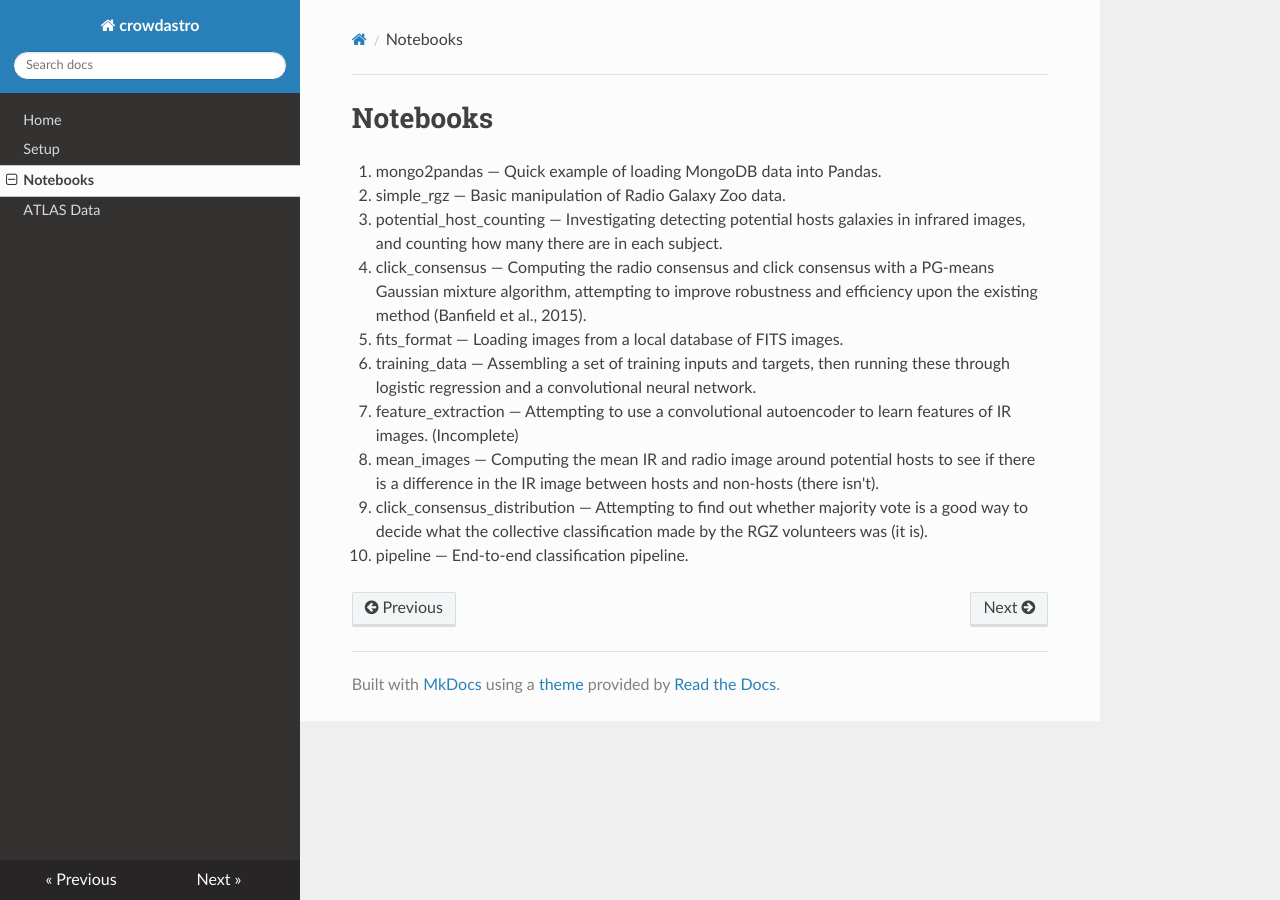
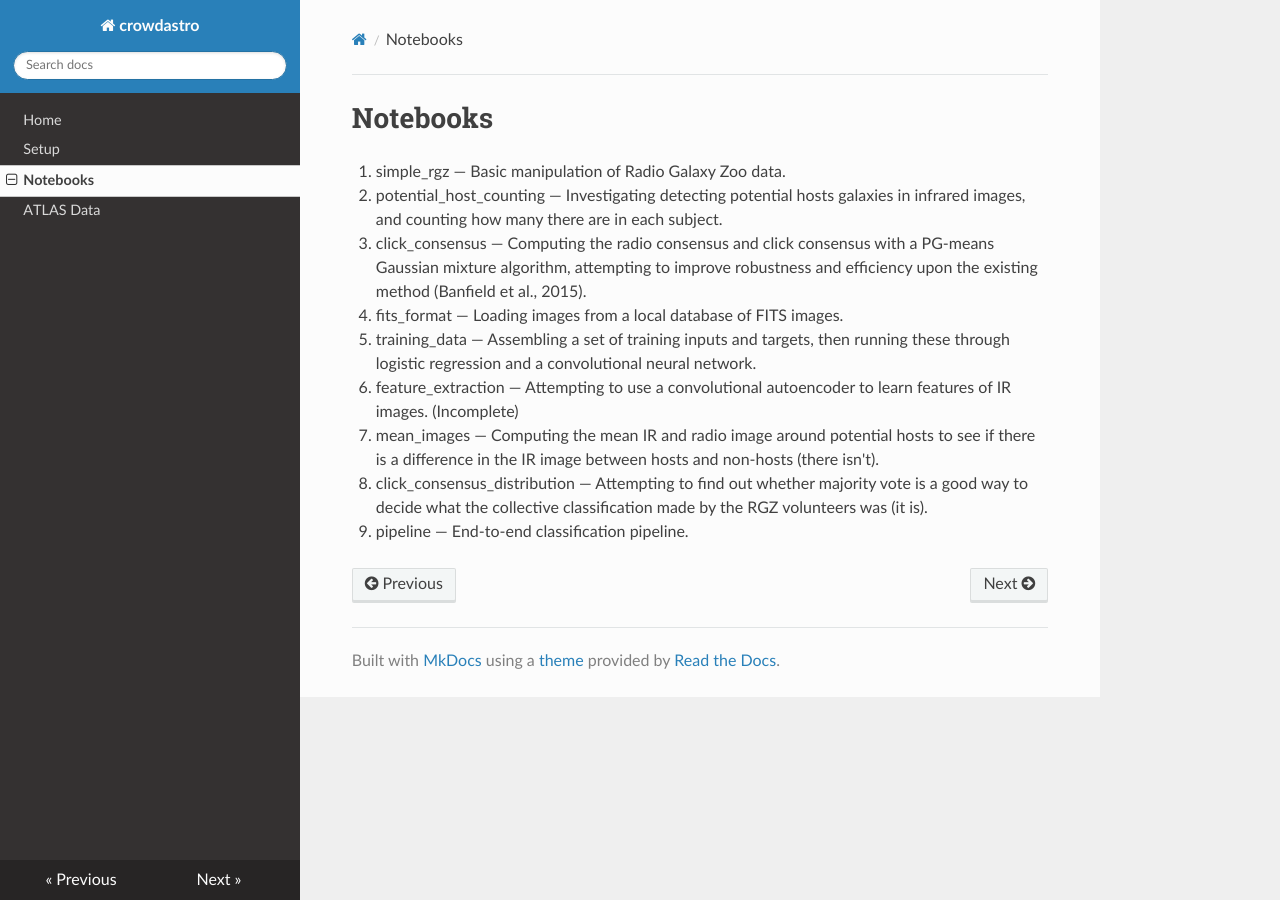
Before and after one commit to chengsoonong/crowdastro, an MkDocs documentation site: the page built from docs/notebooks.md, in a window 1280 px wide. Built offline with MkDocs 1.6.1, drawn with Linux system fonts in a browser that asks for light colours; nearby versions of some CDN libraries; old or Windows-style settings are respelled for this version of MkDocs.

Commit message:
Fixed numbering.

```diff
--- a/docs/notebooks.md
+++ b/docs/notebooks.md
@@ -1,6 +1,6 @@
 # Notebooks
 
-0. mongo2pandas &mdash; Quick example of loading MongoDB data into Pandas.
+<!--0. mongo2pandas &mdash; Quick example of loading MongoDB data into Pandas.-->
 1. simple_rgz &mdash; Basic manipulation of Radio Galaxy Zoo data.
 2. potential_host_counting &mdash; Investigating detecting potential hosts galaxies in infrared images, and counting how many there are in each subject.
 3. click_consensus &mdash; Computing the radio consensus and click consensus with a PG-means Gaussian mixture algorithm, attempting to improve robustness and efficiency upon the existing method (Banfield et al., 2015).
```
